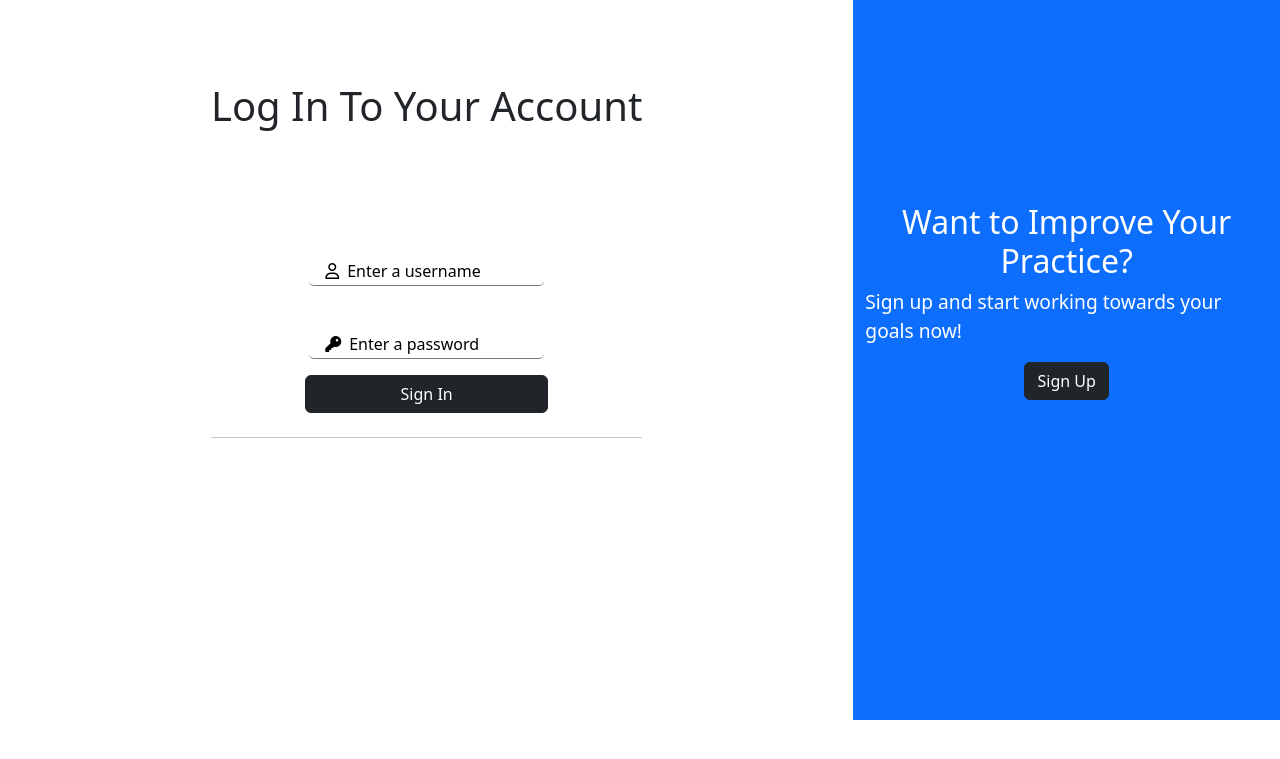
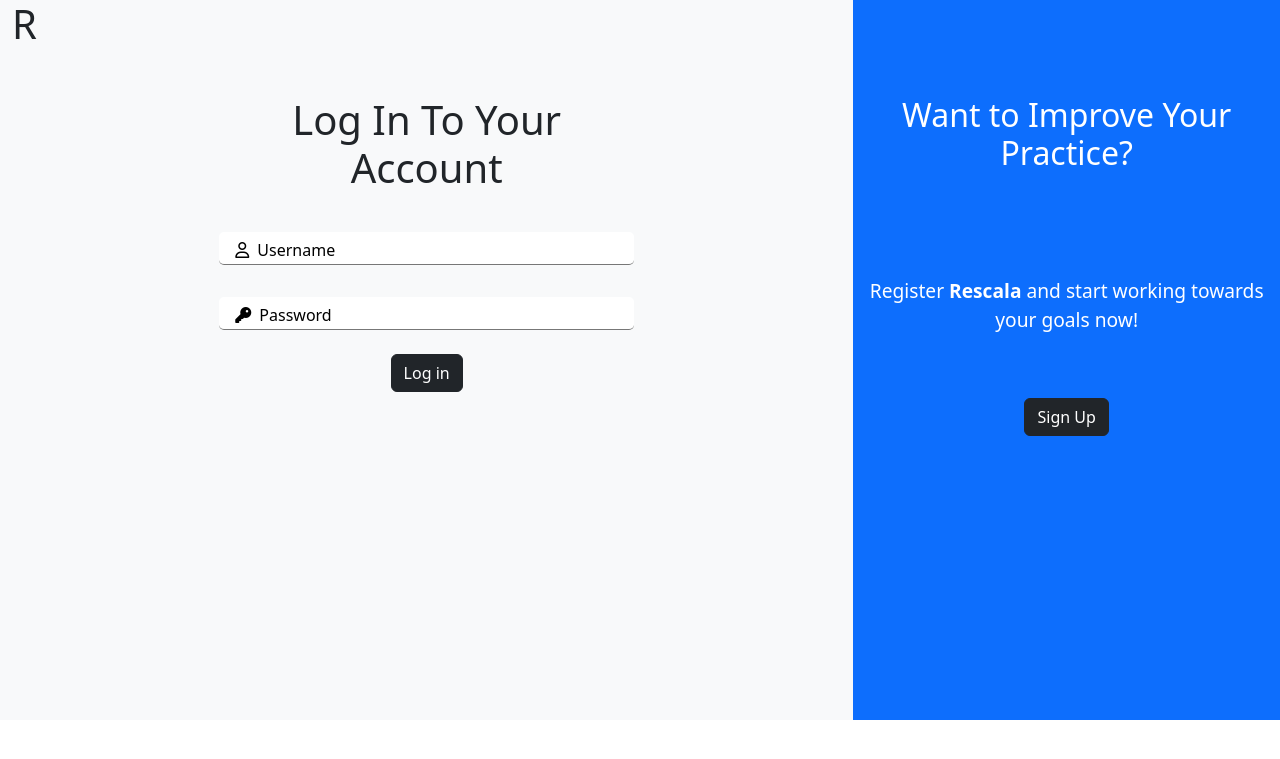
Before and after one commit to denham-ed/rescala-app, a Django app: page /accounts/login/ in a window 1280 px wide. Shown: the top 759 px of the page. Run offline with Django 4.2, Linux system fonts and the light colour scheme; some libraries are stand-ins or nearby versions.

Commit message:
Restyle login page and form

```diff
--- a/static/css/style.css
+++ b/static/css/style.css
@@ -1,6 +1,5 @@
 
 /* ------------------------------- Base HTML Elements */
-
 a {
 	color: red;
 	text-decoration: none;
@@ -14,6 +13,7 @@ a {
 .black-text {
 	color: black !important;
 }
+
 /* ------------------------------ Sizing */
 .full-page{
     height: 90vh;
@@ -32,11 +32,9 @@ a {
 }
 
 /* ------------------------------ Spacing */
-
 .authentication-title-row{
 	margin-top: 5rem;
 }
-
 
 /* ------------------------------- Icons */
 .sign-up-icon{
@@ -44,11 +42,11 @@ a {
 	padding-bottom: 1rem;
 }
 
-
 /* ------------------------------ All Auth Templates */
 .input-sign-up > input{
     width: 100%;
 }
+
 .input-sign-up > button{
     width: 75%;
 }
--- a/templates/account/login.html
+++ b/templates/account/login.html
@@ -8,47 +8,58 @@
 <div class="container-fluid">
 
   <div class="row full-page">
-    <div class="d-flex col-md-8 justify-content-center">
-      <div class=" p-5">
-        <div class="d-flex flex-column justify-content-center h-20">
-          <h1>Log In To Your Account</h1>
+    <div class="col-md-8 pb-xs-5 bg-light">
+      <div class="row">
+        <div class="col-md-3 d-flex justify-content-center justify-content-md-start">
+          <h1 class="'r-logo">R</h1>
         </div>
-        <div>
-          <form class="login d-flex flex-column align-items-center mt-5" method="POST"
-            action="{% url 'account_login' %}">
+        <div class="d-flex col-md-6 justify-content-center mt-md-5 pt-md-5">
+          <h1 class="text-center ">Log In To Your Account</h1>
+        </div>
+      </div>
+      <div class="row">
+        <div class="d-flex col justify-content-center pb-xs-5 pb-md-0">
+          <form class="login w-50" method="POST" action="{% url 'account_login' %}">
             {% csrf_token %}
             <div class="user-input-wrp my-2 input-icons">
               <br />
               {{form.login}}
-              <span class='floating-label black-text'> <i class="fa-regular fa-user"></i>Enter a username</span>
+              <span class='floating-label black-text'> <i class="fa-regular fa-user"></i>Username</span>
             </div>
             <div class="user-input-wrp my-2 input-icons">
               <br />
               {{form.password}}
-              <span class='floating-label black-text'><i class="fa-solid fa-key"></i></i>Enter a password</span>
+              <span class='floating-label black-text'><i class="fa-solid fa-key"></i></i>Password</span>
             </div>
             {% if redirect_field_value %}
             <input type="hidden" name="{{ redirect_field_name }}" value="{{ redirect_field_value }}" />
             {% endif %}
-            <div class="d-flex justify-content-center w-75 input-sign-up my-2">
-              <button class="btn btn-dark" type="submit">{% trans "Sign In" %}</button>
+            <div class='d-flex justify-content-center mb-5 mt-4'>
+              <button class="btn btn-dark " type="submit">Log in</button>
             </div>
           </form>
-          <hr />
         </div>
       </div>
     </div>
-    <div class="d-flex flex-column align-items-center  col-md-4 bg-primary text-white">
-      <div class="d-flex flex-column justify-content-end h-40  align-items-center">
+    <div class="col-md-4 d-flex flex-column  bg-primary text-white">
+      <div class="d-flex justify-content-center mt-md-5 pt-md-5 mt-2 pt-2">
         <h2 class="text-center">Want to Improve Your Practice?</h2>
       </div>
-      <div>
-        <p class="subtitle">Sign up and start working towards your goals now!</p>
+      <div class="row my-5 pt-md-5">
+        <div class="col ">
+          <p class="subtitle text-center">Register <strong>Rescala</strong> and start working towards your goals now!</p>
+        </div>
       </div>
-      <div>
-        <a href="/accounts/signup"><button class="btn btn-dark">Sign Up</button></a>
+      <div class="row">
+        <div class="col justify-content-center text-center">
+          <a class="btn btn-dark" href="{{ signup_url }}">Sign Up</a>
+        </div>
       </div>
+
+
+
     </div>
+
   </div>
 </div>
 
--- a/templates/account/signup.html
+++ b/templates/account/signup.html
@@ -19,7 +19,7 @@
             <div class="row">
                 <div class="d-flex col justify-content-center">
                     <p class="text-center">Already have an account? Then please
-                        <a href="{{ login_url }}"><button class='btn btn-dark btn-sm'>Sign In</button></a>
+                        <a href="{{ login_url }}" class='btn btn-dark btn-sm'>Sign In</a>
                     </p>
                 </div>
             </div>
@@ -57,7 +57,7 @@
 
 
         </div>
-        <div class="d-flex flex-column col-md-4 ">
+        <div class="d-flex flex-column col-md-4 bg-light ">
             <div class="d-flex justify-content-center mt-md-5 pt-md-5 mt-2 pt-2">
                 <h2>Rescala can help you ...</h2>
             </div>
```
Also changed, not shown: db.sqlite3.
